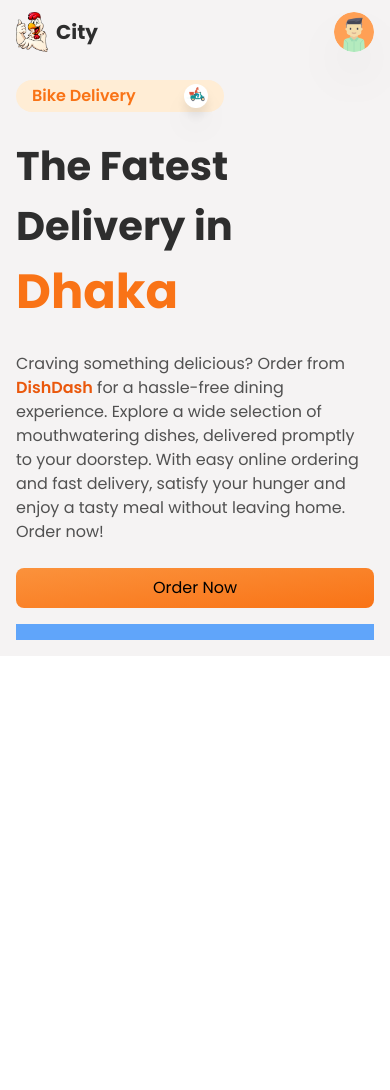
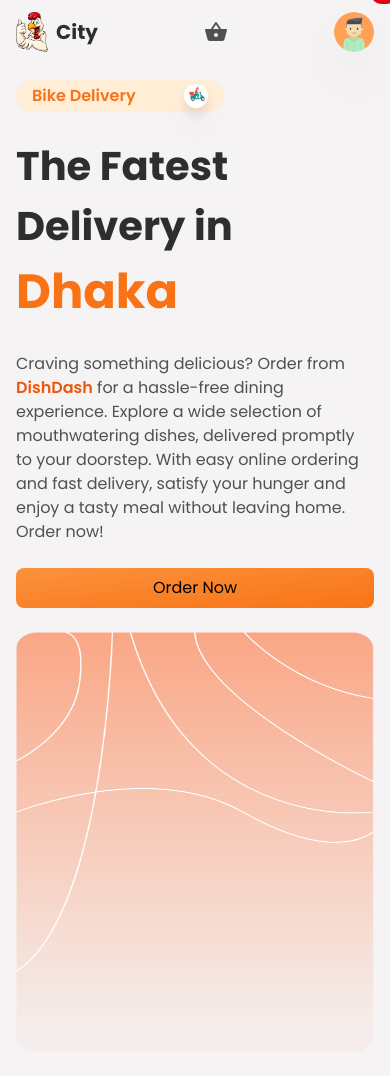
Before and after one commit to Naim000007/Food-Delivery-app, a React (Vite) app: page / in a window 390 px wide. Shown: the top 1090 px of the page. Before the commit the page ends 844 px from the top, so only its background shows below. Built offline with nearby package versions, Linux system fonts and the light colour scheme; no server answers.

Commit message:
Home Container 2nd

```diff
--- a/src/App.css
+++ b/src/App.css
@@ -11,5 +11,6 @@ body{
 html ,
 body{
   scroll-behavior: smooth;
+  overflow-x: hidden;
 
 }
--- a/src/Components/Header/Header.jsx
+++ b/src/Components/Header/Header.jsx
@@ -99,11 +99,18 @@ const Header = () => {
             </div>
             {/* {mobile} */}
             <div className='flex items-center justify-between md:hidden w-full h-full'>
+
                 {/* Your mobile navigation */}
                 <Link to={'/'} className='flex items-center gap-2'>
                     <img src={logo} alt="logo" className='w-8 object-cover' />
                     <p className='text-headingColor text-xl font-bold'>City</p>
                 </Link>
+
+                <MdShoppingBasket className='text-textColor text-2xl  cursor-pointer' />
+                        <div className=' absolute -top-5 -right-2 h-6 w-7 rounded-full bg-cartNumBg flex items-center justify-center'>
+                            <p className='text-sm  text-white font-semibold'>2</p>
+                        </div>
+
                 <div className='relative '>
                     <motion.img whileTap={{ scale: 0.6 }} src={user ? user.photoURL : avatar} alt="userimg" onClick={login} className='w-10   min-w-[40px] h-10 min-h-[40px] shadow-2xl cursor-pointer rounded-full' />
                     {
--- a/src/Components/Home/HomeContainer.jsx
+++ b/src/Components/Home/HomeContainer.jsx
@@ -1,5 +1,6 @@
 import React from 'react'
 import Delivey from '../../assets/Img/delivery.png'
+import HeroBg from '../../assets/Img/heroBg.png'
 
 const HomeContainer = () => {
   return (
@@ -19,7 +20,12 @@ const HomeContainer = () => {
     </div>
 
 
-    <div className='py-2  bg-blue-400 flex-1'></div>
+    <div className='py-2 flex-1 flex items-center '>
+            <img src={HeroBg} className='lg:h-[86vh] h-420 lg:w-auto w-[100vw]  ml-auto  ' alt="Hero Bg" />
+            <div className='w-full  h-full absolute flex items-center justify-center'>
+
+            </div>
+    </div>
   </section>
   )
 }
```
